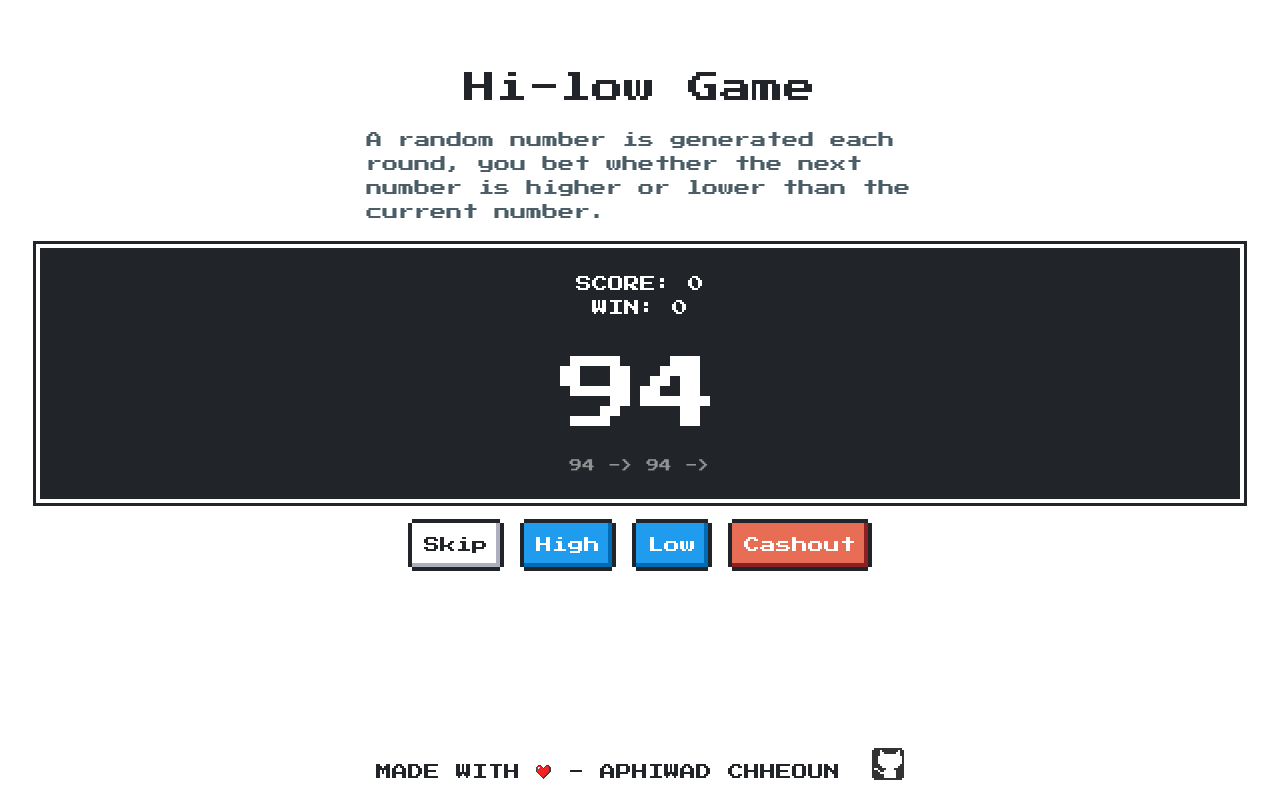
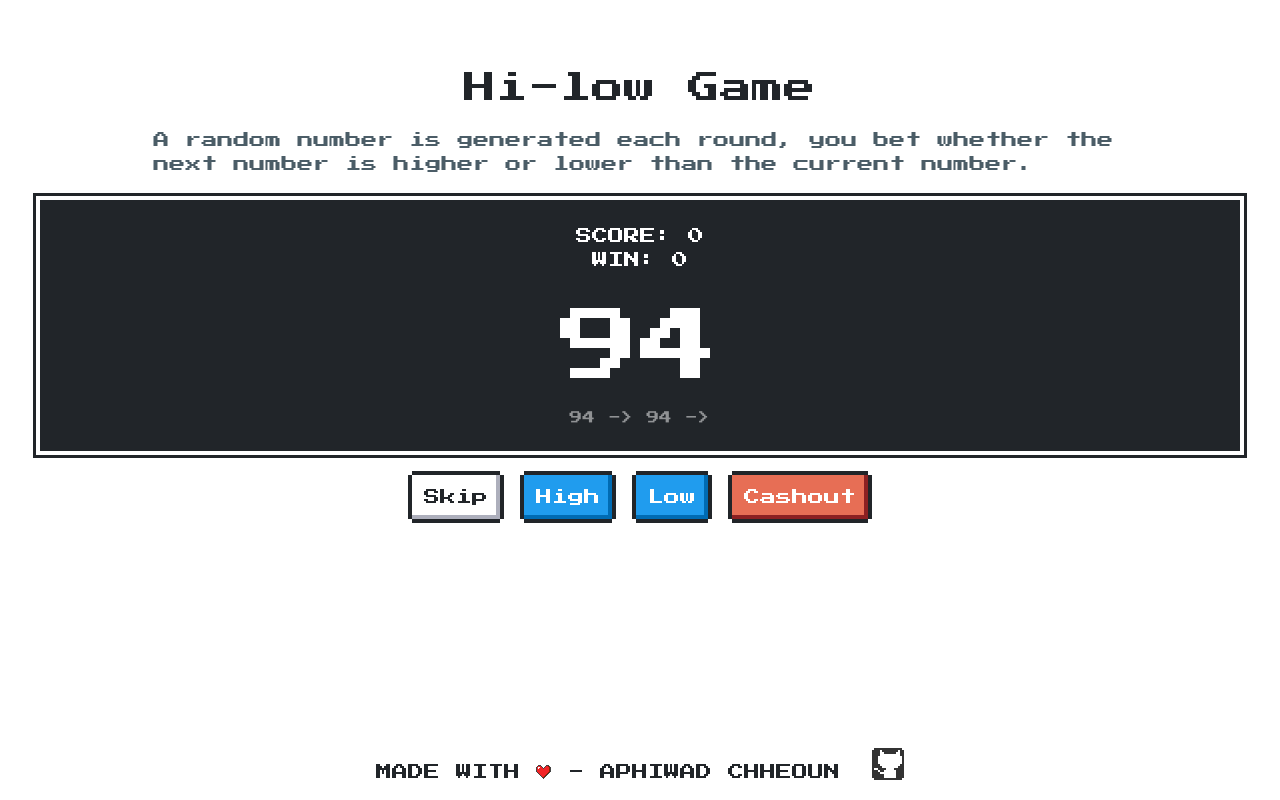
Before and after one commit to aphiwadChhoeun/nextjs-game, a Next.js app: page / in a window 1280 px wide. Built offline with nearby package versions, Linux system fonts and the light colour scheme.

Commit message:
update styling

```diff
--- a/styles/Game.module.css
+++ b/styles/Game.module.css
@@ -18,7 +18,7 @@
 
 .description {
     padding: 1em 0;
-    width: 45%;
+    width: 80%;
     color: #4B5D67;
 }
 
```
